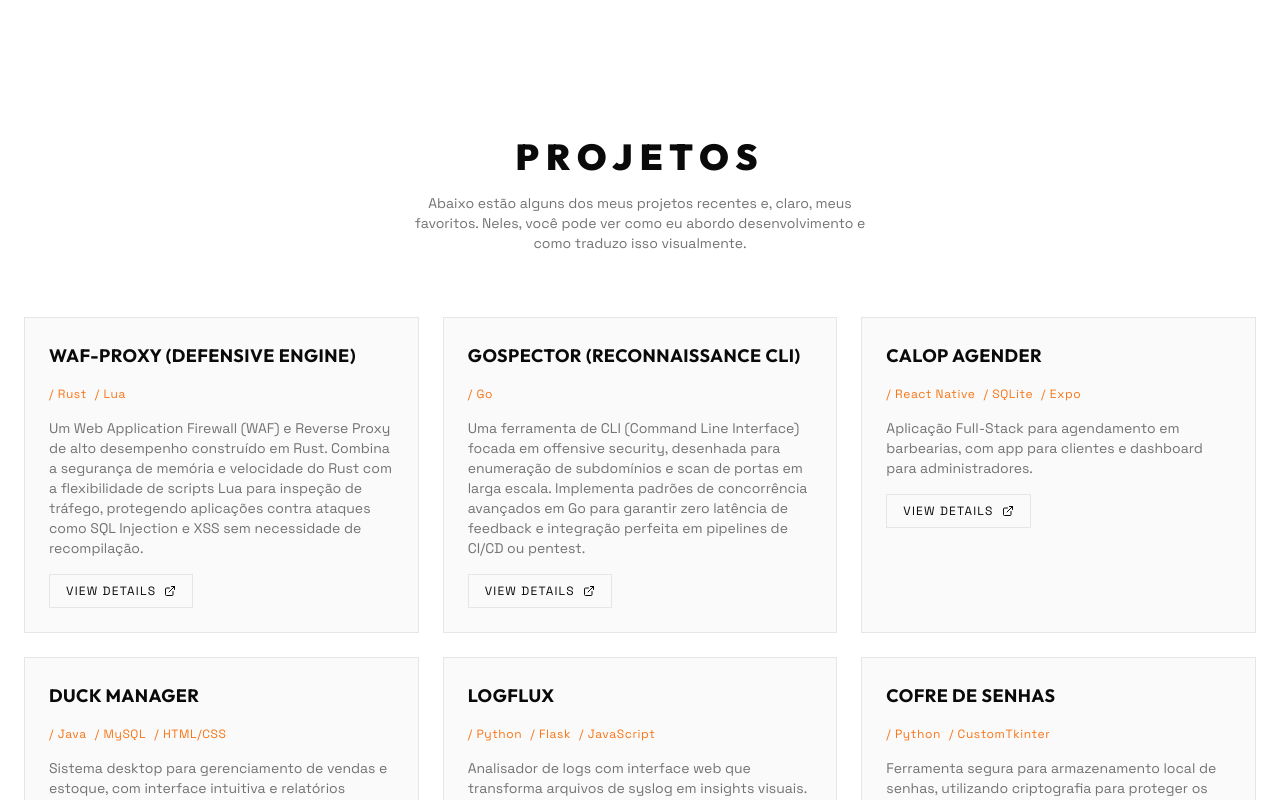
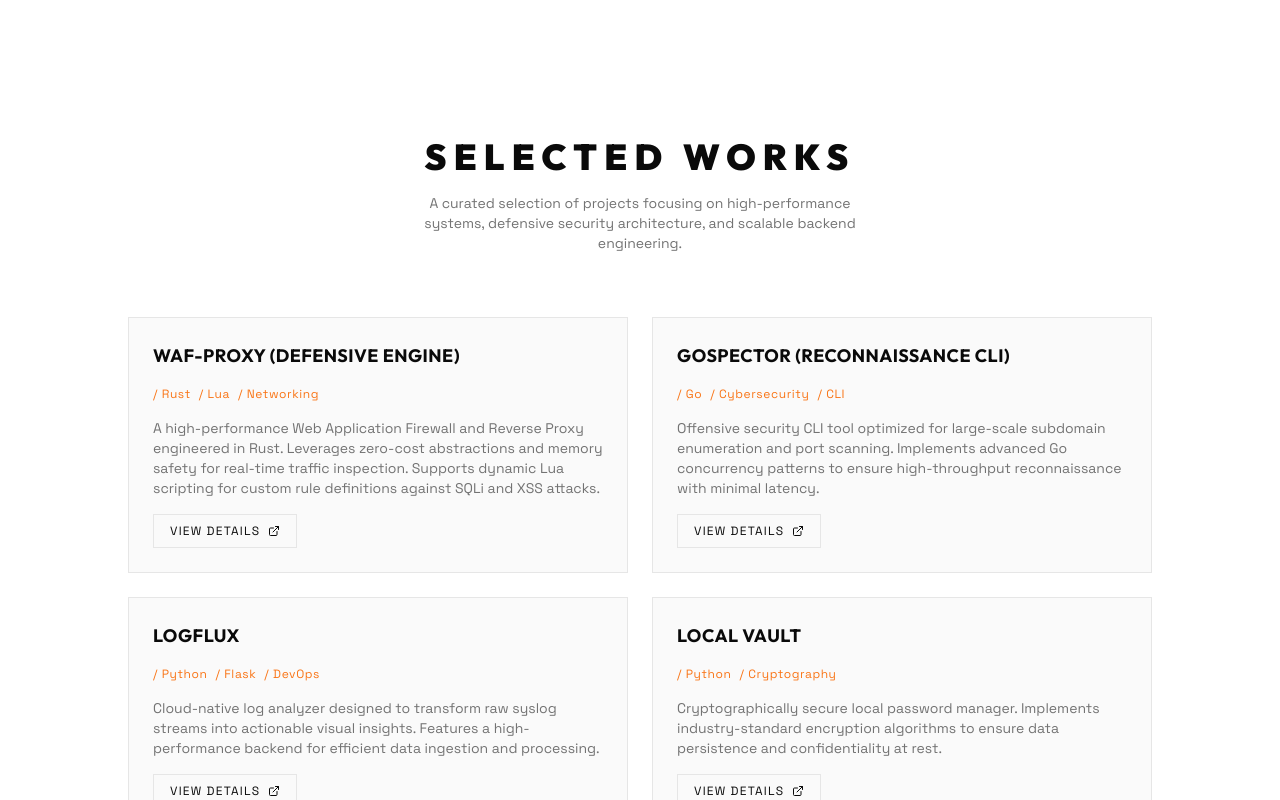
Before and after one commit to lucasonline0/portfolio, a React (Vite) app: page / in a window 1280 px wide. Shown: the part 2020-2820 px from the top of the page. Built offline with nearby package versions, Linux system fonts and the light colour scheme; the HTML template or start-up script is replaced by a standard one.

Commit message:
feat(projects): curate project list and transition descriptions to technical English

```diff
--- a/src/components/Projects.tsx
+++ b/src/components/Projects.tsx
@@ -3,38 +3,26 @@ import ProjectCard from "./ProjectCard";
 const projects = [
   {
     title: "WAF-Proxy (Defensive Engine)",
-    description: "Um Web Application Firewall (WAF) e Reverse Proxy de alto desempenho construído em Rust. Combina a segurança de memória e velocidade do Rust com a flexibilidade de scripts Lua para inspeção de tráfego, protegendo aplicações contra ataques como SQL Injection e XSS sem necessidade de recompilação.",
-    tags: ["Rust", "Lua"],
+    description: "A high-performance Web Application Firewall and Reverse Proxy engineered in Rust. Leverages zero-cost abstractions and memory safety for real-time traffic inspection. Supports dynamic Lua scripting for custom rule definitions against SQLi and XSS attacks.",
+    tags: ["Rust", "Lua", "Networking"],
     link: "https://github.com/lucasonline0/waf-proxy",
   },
   {
     title: "GoSpector (Reconnaissance CLI)",
-    description: "Uma ferramenta de CLI (Command Line Interface) focada em offensive security, desenhada para enumeração de subdomínios e scan de portas em larga escala. Implementa padrões de concorrência avançados em Go para garantir zero latência de feedback e integração perfeita em pipelines de CI/CD ou pentest.",
-    tags: ["Go"],
+    description: "Offensive security CLI tool optimized for large-scale subdomain enumeration and port scanning. Implements advanced Go concurrency patterns to ensure high-throughput reconnaissance with minimal latency.",
+    tags: ["Go", "Cybersecurity", "CLI"],
     link: "https://github.com/lucasonline0/gospector",
   },
   {
-    title: "Calop Agender",
-    description: "Aplicação Full-Stack para agendamento em barbearias, com app para clientes e dashboard para administradores.",
-    tags: ["React Native", "SQLite", "Expo"],
-    link: "https://github.com/amazonext/calop-agender",
-  },
-  {
-    title: "Duck Manager",
-    description: "Sistema desktop para gerenciamento de vendas e estoque, com interface intuitiva e relatórios detalhados.",
-    tags: ["Java", "MySQL", "HTML/CSS"],
-    link: "https://github.com/amazonext/duck-manager",
-  },
-  {
     title: "LogFlux",
-    description: "Analisador de logs com interface web que transforma arquivos de syslog em insights visuais.",
-    tags: ["Python", "Flask", "JavaScript"],
+    description: "Cloud-native log analyzer designed to transform raw syslog streams into actionable visual insights. Features a high-performance backend for efficient data ingestion and processing.",
+    tags: ["Python", "Flask", "DevOps"],
     link: "https://github.com/amazonext/LogFlux",
   },
   {
-    title: "Cofre de Senhas",
-    description: "Ferramenta segura para armazenamento local de senhas, utilizando criptografia para proteger os dados.",
-    tags: ["Python", "CustomTkinter"],
+    title: "Local Vault",
+    description: "Cryptographically secure local password manager. Implements industry-standard encryption algorithms to ensure data persistence and confidentiality at rest.",
+    tags: ["Python", "Cryptography"],
     link: "https://github.com/lucasonline0/Desktop-Password-Vault",
   },
 ];
@@ -44,16 +32,16 @@ const Projects = () => {
     <section id="projects" className="py-16 md:py-24">
       <div className="container mx-auto px-4 md:px-6">
         <div className="text-center mb-10 md:mb-16 space-y-4">
-          <h2 className="font-heading text-2xl md:text-3xl lg:text-4xl font-black uppercase tracking-[0.15em] md:tracking-[0.2em] animate-fade-up opacity-0" style={{ animationFillMode: 'forwards' }}>
-            Projetos
+          <h2 className="font-heading text-2xl md:text-3xl lg:text-4xl font-black uppercase tracking-[0.15em] md:tracking-[0.2em]">
+            Selected Works
           </h2>
-          <p className="text-muted-foreground text-xs md:text-sm max-w-lg mx-auto animate-fade-up opacity-0 delay-100 px-4" style={{ animationFillMode: 'forwards' }}>
-            Abaixo estão alguns dos meus projetos recentes e, claro, meus favoritos.
-            Neles, você pode ver como eu abordo desenvolvimento e como traduzo isso visualmente.
+          <p className="text-muted-foreground text-xs md:text-sm max-w-lg mx-auto px-4">
+            A curated selection of projects focusing on high-performance systems,
+            defensive security architecture, and scalable backend engineering.
           </p>
         </div>
 
-        <div className="grid sm:grid-cols-2 lg:grid-cols-3 gap-4 md:gap-6">
+        <div className="grid sm:grid-cols-2 lg:grid-cols-2 max-w-5xl mx-auto gap-4 md:gap-6">
           {projects.map((project, index) => (
             <ProjectCard
               key={project.title}
```
